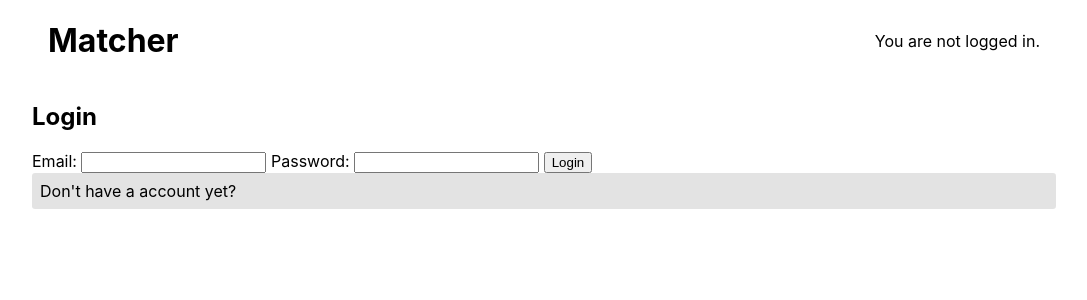
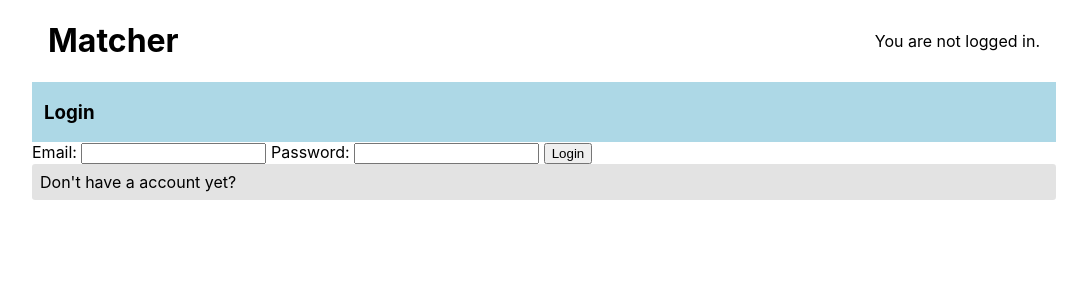
Before and after one commit to hautaniemip/CT30A3204_Project, a React (Create React App) app in the folder client/: page /login in a window 1280 px wide. Shown: the top 300 px of the page, without its empty margins (96-1183 px from the left). Built offline with nearby package versions, Linux system fonts and the light colour scheme; no server answers.

Commit message:
Page/Login: Updated page header

```diff
--- a/client/src/pages/LoginPage/index.tsx
+++ b/client/src/pages/LoginPage/index.tsx
@@ -8,7 +8,9 @@ const LoginPage = () => {
 
     return (
         <>
-            <h2>Login</h2>
+            <div className={"sub-header"}>
+                <h3>Login</h3>
+            </div>
             <Form method="post" replace>
                 <label>
                     Email: <input name="email"/>
```
